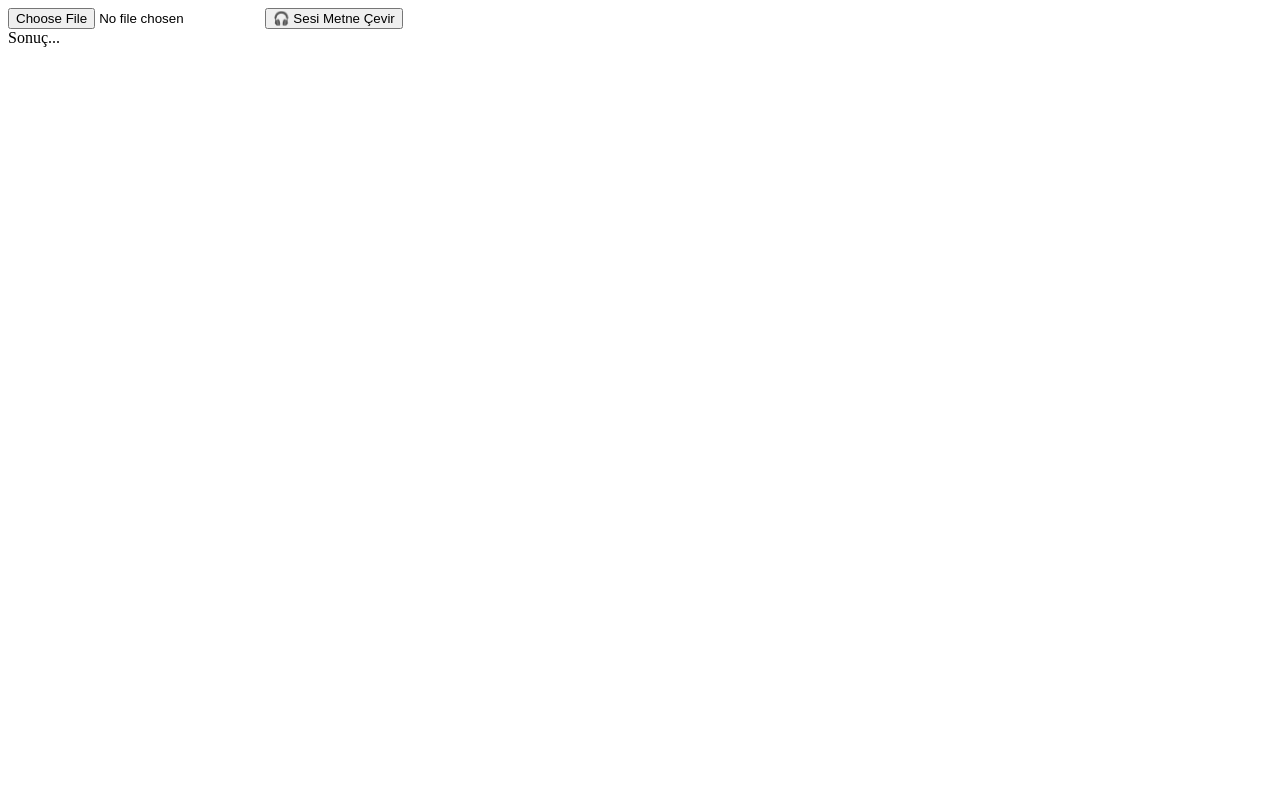
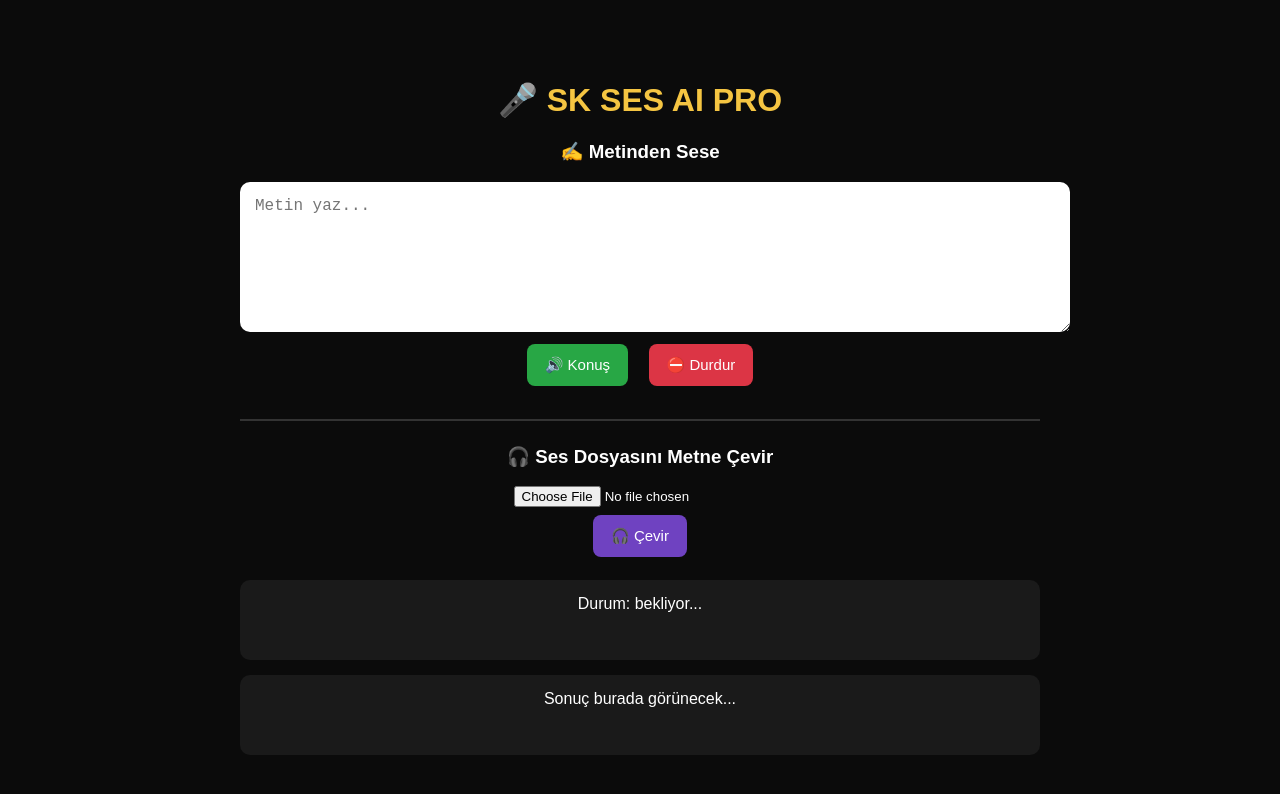
Before and after one commit to skaynar578/ses-uygulamasi, a website: page index.html in a window 1280 px wide. Drawn offline with Linux system fonts and the light colour scheme.

Commit message:
Update index.html

```diff
--- a/index.html
+++ b/index.html
@@ -1,21 +1,127 @@
-<input type="file" id="audioFile" accept="audio/*">
+<!DOCTYPE html>
+<html lang="tr">
+<head>
+<meta charset="UTF-8">
+<title>SK SES AI PRO</title>
+<meta name="viewport" content="width=device-width, initial-scale=1.0">
 
-<button onclick="sendAudio()">🎧 Sesi Metne Çevir</button>
+<style>
+body{
+    margin:0;
+    font-family:Arial;
+    background:#0b0b0b;
+    color:white;
+    text-align:center;
+}
 
-<div id="result">Sonuç...</div>
+.container{
+    max-width:800px;
+    margin:40px auto;
+    padding:20px;
+}
+
+h1{
+    color:#f5c542;
+}
+
+textarea{
+    width:100%;
+    height:120px;
+    border:none;
+    border-radius:10px;
+    padding:15px;
+    font-size:16px;
+    outline:none;
+}
+
+button{
+    margin:8px;
+    padding:12px 18px;
+    border:none;
+    border-radius:8px;
+    cursor:pointer;
+    font-size:15px;
+}
+
+.speak{background:#28a745;color:white;}
+.upload{background:#6f42c1;color:white;}
+.stop{background:#dc3545;color:white;}
+
+.box{
+    margin-top:15px;
+    padding:15px;
+    background:#1a1a1a;
+    border-radius:10px;
+    min-height:50px;
+}
+</style>
+</head>
+
+<body>
+
+<div class="container">
+
+<h1>🎤 SK SES AI PRO</h1>
+
+<!-- METİNDEN SESE -->
+<h3>✍️ Metinden Sese</h3>
+<textarea id="text" placeholder="Metin yaz..."></textarea><br>
+
+<button class="speak" onclick="textToSpeech()">🔊 Konuş</button>
+<button class="stop" onclick="stopSpeech()">⛔ Durdur</button>
+
+<hr style="margin:25px 0; border:1px solid #333;">
+
+<!-- SES → METİN -->
+<h3>🎧 Ses Dosyasını Metne Çevir</h3>
+
+<input type="file" id="audioFile" accept="audio/*"><br>
+
+<button class="upload" onclick="sendAudio()">🎧 Çevir</button>
+
+<div class="box" id="status">Durum: bekliyor...</div>
+<div class="box" id="result">Sonuç burada görünecek...</div>
+
+</div>
 
 <script>
+
+// ---------------- METİN → SES ----------------
+function textToSpeech(){
+    let text = document.getElementById("text").value;
+
+    if(!text){
+        alert("Metin yaz!");
+        return;
+    }
+
+    let speech = new SpeechSynthesisUtterance(text);
+    speech.lang = "tr-TR";
+    speech.rate = 1;
+
+    window.speechSynthesis.speak(speech);
+}
+
+function stopSpeech(){
+    window.speechSynthesis.cancel();
+}
+
+// ---------------- SES → METİN (BACKEND) ----------------
 async function sendAudio(){
+
     let file = document.getElementById("audioFile").files[0];
 
     if(!file){
-        alert("Ses seç!");
+        document.getElementById("status").innerText = "❌ Dosya seçilmedi";
         return;
     }
+
+    document.getElementById("status").innerText = "⏳ İşleniyor...";
 
     let formData = new FormData();
     formData.append("audio", file);
 
+    try{
         let res = await fetch("http://localhost:3000/transcribe", {
             method:"POST",
             body: formData
@@ -23,6 +129,20 @@ async function sendAudio(){
 
         let data = await res.json();
 
+        if(data.error){
+            document.getElementById("status").innerText = "❌ Hata: " + data.error;
+            return;
+        }
+
+        document.getElementById("status").innerText = "✅ Tamamlandı";
         document.getElementById("result").innerText = data.text;
+
+    } catch(err){
+        document.getElementById("status").innerText = "❌ Server kapalı (node server.js)";
     }
+}
+
 </script>
+
+</body>
+</html>
```
Lines whose indentation alone changed are shown as unchanged.
